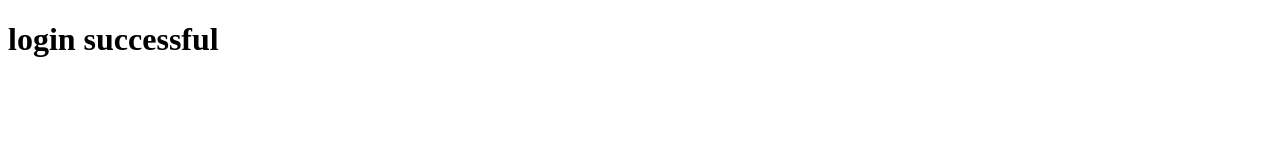
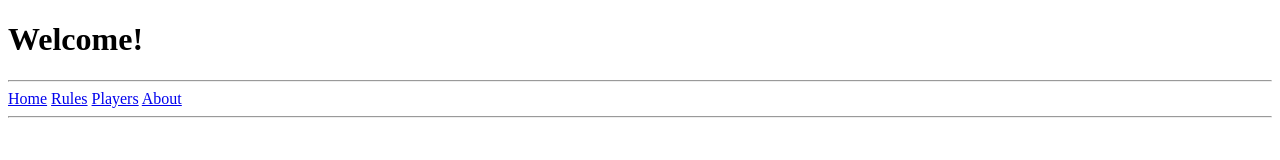
Before and after one commit to reesberrett/startup, a plain HTML site: page home.html in a window 1280 px wide. Drawn offline with Linux system fonts and the light colour scheme.

Commit message:
added nav bar to home page

```diff
--- a/home.html
+++ b/home.html
@@ -4,6 +4,14 @@
         <title>Home</title>
     </head>
     <body>
-        <h1>login successful</h1>
+        <h1>Welcome!</h1>
+        <hr>
+        <nav>
+            <a href="home.html">Home</a>
+            <a href="rules.html">Rules</a>
+            <a href="players.html">Players</a>
+            <a href="about.html">About</a>
+        </nav>
+        <hr>
     </body>
 </html>
```
Also changed, not shown: index.html (+6 -9 lines).
